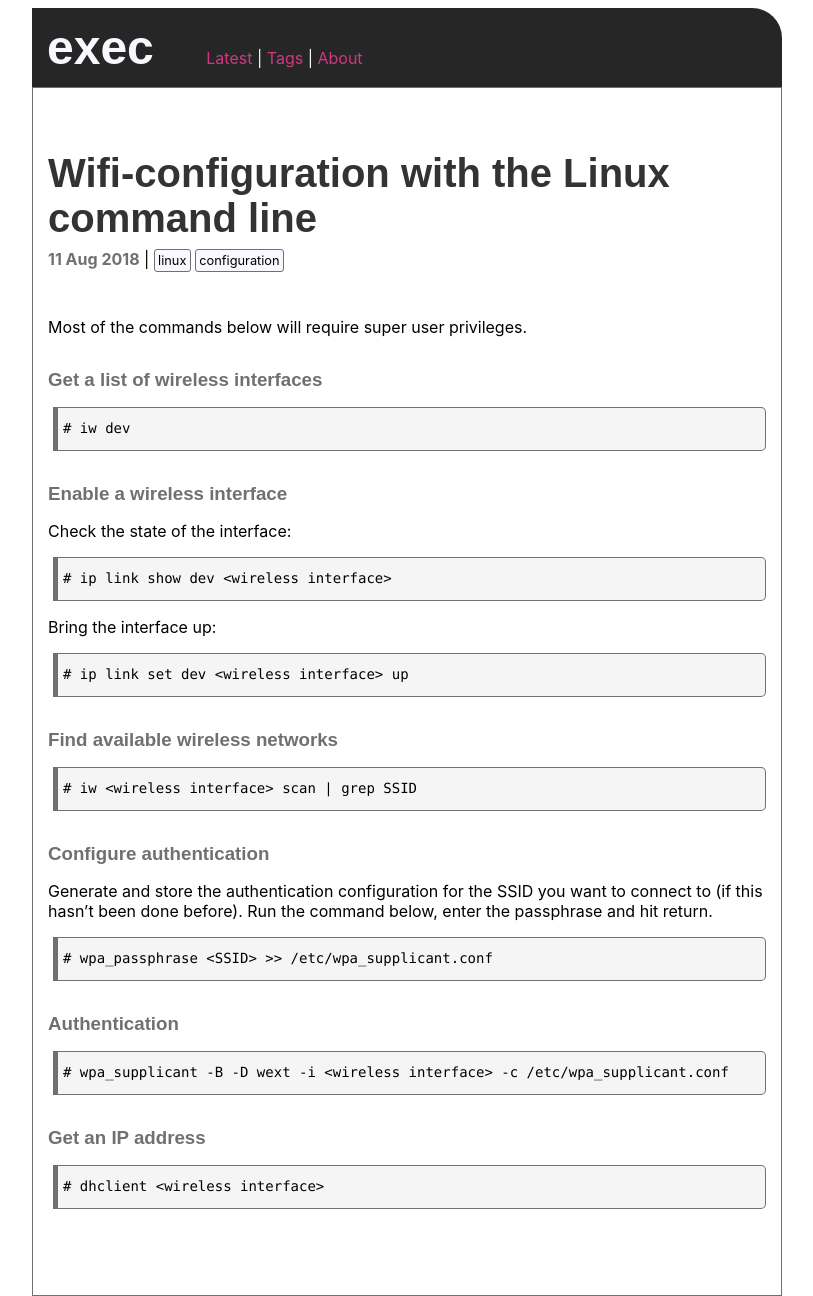
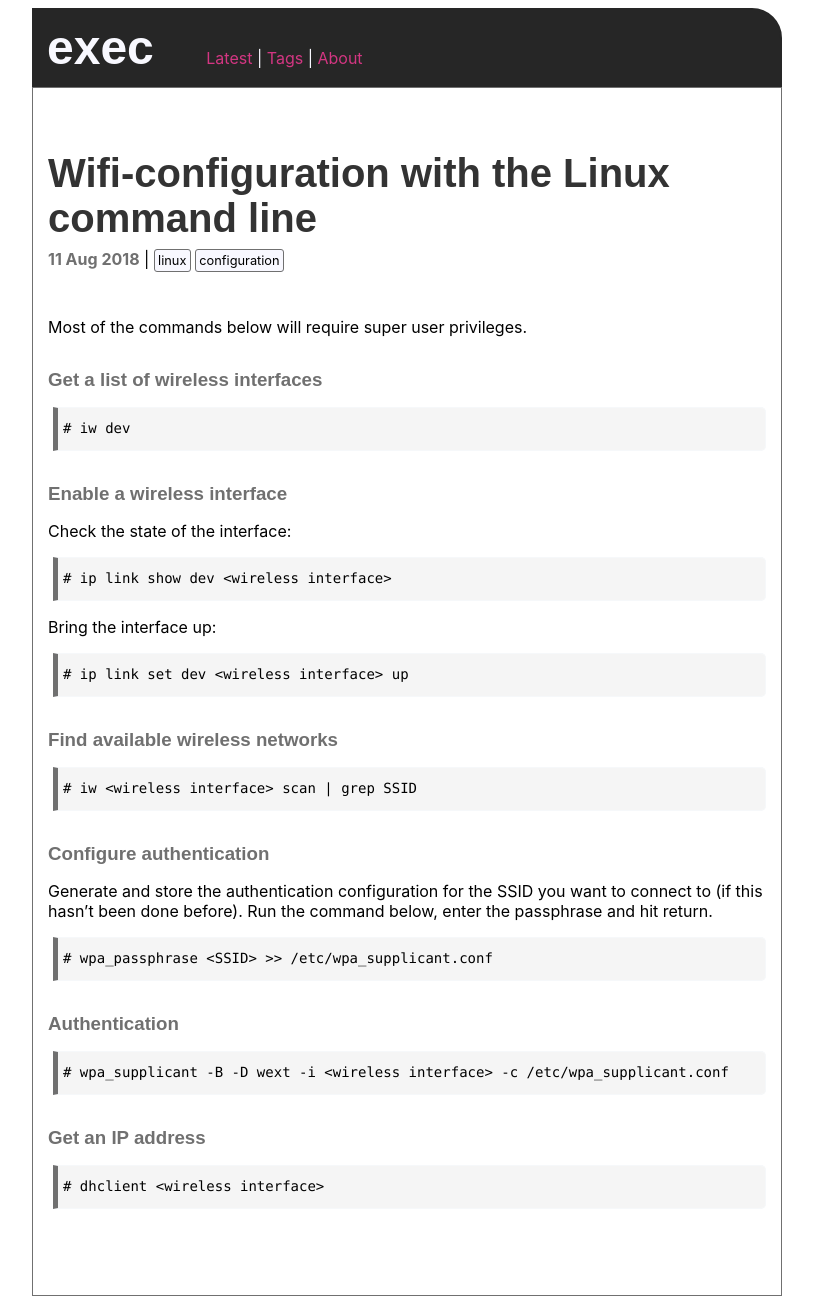
Before and after one commit to execas/execas.github.io, a Jekyll site: the page built from _posts/2018-08-11-wifi-configuration-with-the-linux-command-line.md, in a window 1280 px wide. Shown: the whole page, without its empty margins (233-1046 px from the left). Built offline with Jekyll 4.4.1, drawn with Linux system fonts in a browser that asks for light colours.

Commit message:
Update execas.css

```diff
--- a/css/execas.css
+++ b/css/execas.css
@@ -32,7 +32,7 @@ pre {
      padding-left: 5px;
      padding-bottom: 12px;
      padding-top: 12px;
-     border: 1px solid #707070;
+     border: 1px solid #f6f8fa;
      border-left: 5px solid #707070;
      white-space: pre;
      color:#000000;
```
